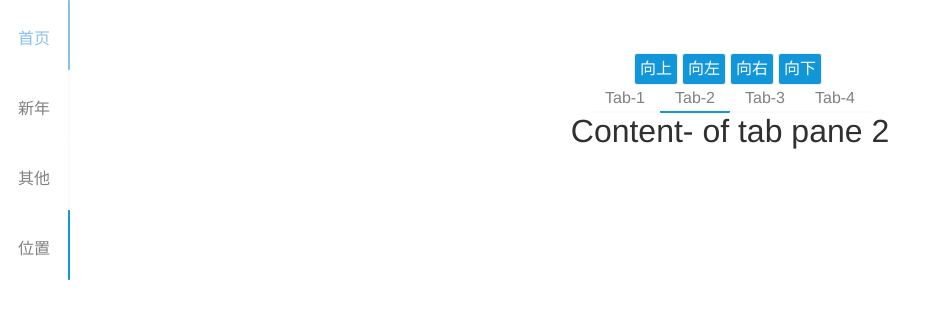
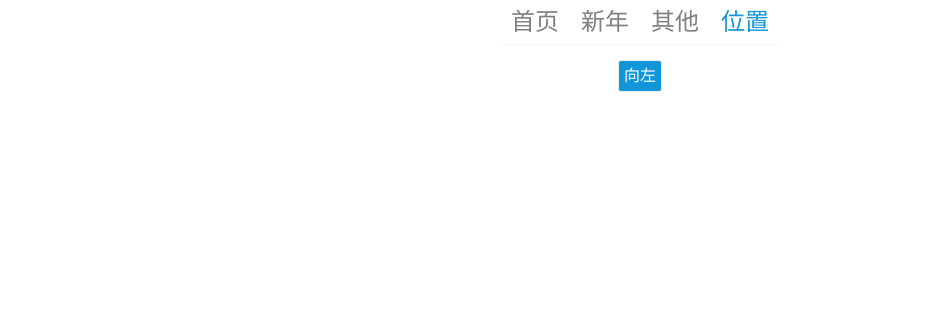
Before and after one commit to the-last/Tabs, a Vue app: page / in a window 1280 px wide. Both pictures are taken after a click on the tab "位置". Shown: the top 318 px of the page, without its empty margins (0-933 px from the left). Built offline with nearby package versions, Linux system fonts and the light colour scheme; a web font is replaced by a local one.

Commit message:
edit nav

```diff
--- a/src/App.js
+++ b/src/App.js
@@ -1,13 +1,84 @@
 import React, { Component } from 'react';
+import moment from 'moment';
 import './App.css';
-import ReactTabs from './components/ReactTabs'
+import './homevue.css';
+import 'antd/dist/antd.css';
+import './button.scss'
+import { Tabs, TabPane } from './Tabs';
 
 class App extends Component {
+  constructor(props) {
+    super(props)
+    this.state = {
+      timedown: {},
+      position: 'top'
+    }
+  }
+  callback = (v) => {
+    console.log(v)
+  }
+  componentDidMount() {
+    this.setState({
+      timedown: this.optionAnimation()
+    })
+    this.validator()
+  }
+  validator = () => {
+    setInterval(() => {
+      this.setState({
+        timedown: this.optionAnimation()
+      })
+    }, 1000)
+  }
+  optionAnimation = () => {
+    let mo  = moment( (new Date()).getTime() )
+    let day = mo.format('D')
+    let hour  = mo.format('HH')
+    let min = mo.format('mm')
+    let s   = mo.format('ss')
 
+    return {
+      day, hour, min, s
+    }
+  }
+  switchPosition = () => {
+    const {position} = this.state
+    if (position === 'top') {
+      this.setState({position: 'left'})
+    } else {
+      this.setState({position: 'top'})
+    }
+  }
   render() {
+    const { position, timedown } = this.state
+    const { hour, min, s } = timedown
     return (
       <div className="App">
-        <ReactTabs></ReactTabs>
+
+        <div>
+          <Tabs
+            style={{fontSize: '24px'}}
+            defaultActiveIndex={2}
+            onChange={this.callback}
+            position={position}
+          >
+            <TabPane tab="首页" order="1" >Content of Tab Pane 1</TabPane>
+            <TabPane tab="新年" order="2" >
+              <h3>Entry New Year ----</h3>
+              <span className="timedown small">What time is it ? </span>
+              <span className="timedown">{hour}</span>
+              <span className="timedown middle">:{min}</span>
+              <span className="timedown small">:{s}</span>
+            </TabPane>
+            <TabPane tab="其他" order="3" >Content of Tab Pane 3</TabPane>
+            <TabPane tab="位置" order="4" >
+              <button
+                onClick={this.switchPosition}
+                style={{fontSize: '16px'}}>{position === 'top' ? '向左': '向上'}
+              </button>
+            </TabPane>
+          </Tabs>
+        </div>
       </div>
     );
   }
--- a/src/Tabs/TabContent.js
+++ b/src/Tabs/TabContent.js
@@ -1,7 +1,17 @@
 import React, { Component } from 'react'
 import PropTypes from 'prop-types'
 import './style/tabs.scss'
-import { classesname } from './utils'
+
+function classnames (obj) {
+    let classStr= ''
+
+    Object.keys(obj).forEach((v) => {
+        if(obj[v]){
+            classStr += ` ${v}`
+        }
+    })
+    return classStr
+}
 
 export default class TabContent extends Component {
     static propTypes = {
@@ -34,7 +44,7 @@ export default class TabContent extends Component {
 
     render() {
         const { classPrefix } = this.props
-        const classes = classesname({
+        const classes = classnames({
             [`${classPrefix}-content`]: true
         })
 
--- a/src/Tabs/TabNav.js
+++ b/src/Tabs/TabNav.js
@@ -2,7 +2,16 @@
 import React, { Component } from 'react'
 import PropTypes from 'prop-types'
 import './style/tabs.scss'
-import { classesname } from './utils'
+function classnames(obj) {
+    let classStr = ''
+    Object.keys(obj).forEach(v => {
+        if (obj[v]) {
+            classStr += ` ${v}`
+        }
+    })
+
+    return classStr
+}
 
 export default class TabNav extends Component {
     static propTypes = {
@@ -23,14 +32,11 @@ export default class TabNav extends Component {
 
             const order = parseInt(child.props.order, 10)
 
-            let classes = classesname({
-                [`${classPrefix}-tab-${position}`]: true,
+            let classes = classnames({
+                [`${classPrefix}-tab-left`]: position === 'left',
                 [`${classPrefix}-tab`]: true,
-                [`${classPrefix}-active-${position}`]: activeIndex === order,
+                [`${classPrefix}-active`]: activeIndex === order,
                 [`${classPrefix}-disabled`]: child.props.disabled
-            })
-            let classtab = classesname({
-                [`${classPrefix}-bar-line-${position}`]: true
             })
 
             let events = {}
@@ -55,7 +61,6 @@ export default class TabNav extends Component {
                    {...ref}
                 >
                     {child.props.tab}
-                    <div className={classtab}></div>
                 </li>
             )
 
@@ -65,11 +70,11 @@ export default class TabNav extends Component {
     render() {
         const { classPrefix } = this.props
 
-        const rootClasses = classesname({
-            [`${classPrefix}-bar`]: true,
+        const rootClasses = classnames({
+            [`${classPrefix}-bar`]: true
         })
 
-        const classes = classesname({
+        const classes = classnames({
             [`${classPrefix}-nav`]: true
         })
 
@@ -78,10 +83,9 @@ export default class TabNav extends Component {
                 className={rootClasses}
                 role = "tablist"
             >
-                <div className={classes}>
+                <ul className={classes}>
                     {this.getTabs()}
-                </div>
-
+                </ul>
             </div>
         )
     }
--- a/src/Tabs/Tabs.js
+++ b/src/Tabs/Tabs.js
@@ -101,10 +101,10 @@ export default class Tabs extends Component {
 
         return (
             <div className={classes} {...this.props}>
-                <div className={`ui-tabs-nav-${position}`}>
+                <div className={position === 'left' ? 'ui-tabs-nav-left' : ''}>
                     {this.renderTabNav()}
                 </div>
-                <div className={`ui-tabs-content-${position}`}>
+                <div className={position === 'left' ? 'ui-tabs-content-left' : ''}>
                     {this.renderTabContent()}
                 </div>
             </div>
--- a/src/Tabs/style/tabs.scss
+++ b/src/Tabs/style/tabs.scss
@@ -11,10 +11,7 @@ ul,li,div {
 $contentColor: #303030;
 $activeColor: #1296DA;
 $bottomlineColor: #1296DA;
-$hoverColor: #87c1ea;
-
-
-
+$hoverColor: #87c1ea;;
 
 @mixin tab($color) {
     border-color: $color;
@@ -26,113 +23,31 @@ $hoverColor: #87c1ea;
     width: 70px;
     box-sizing: border-box;
     cursor: pointer;
-    transition: color .3s cubic-bezier(.645, .045, .355, 1);
 }
 
-@mixin tab-posi(){
-    display: block;
-    height: 70px;
-    line-height: 70px;
-    border: 0px;
-}
-
-@mixin nav-border($ps, $color){
-    @if $ps == 'top' {
-        border-bottom: 2px solid $color;
-    }
-    @if $ps == 'right' {
-        border-left: 2px solid $color;
-    }
-    @if $ps == 'left' {
-        border-right: 2px solid $color;
-    }
-    @if $ps == 'bottom' {
-        border-top: 2px solid $color;
-    }
-}
-
-@mixin tab-active($ps) {
-
-    @include nav-border($ps, $bottomlineColor);
-
-    &:hover {
-        color: $activeColor;
-        @include nav-border($ps, $activeColor);
-    }
-}
-
-.ui-tabs-nav {
+.ui-tabs-nav-left {
     display: block;
     overflow: hidden;
     clear: both;
+    float: left;
     white-space: normal;
     width: 180px;
     padding: 0px;
     margin: 0px;
-    &-top {
-        display: block;
-    }
-    &-left {
-        float: left;
-    }
-    &-right {
-        float: right;
-    }
-    &-bottom {
-        display: block;
-    }
 }
 
-.ui-tabs-content {
+.ui-tabs-content-left {
     display: block;
     margin: 0px;
     padding: 0px;
-
-    &-top {
-        display: block;
-    }
-    &-left {
-        margin-left: 180px;
-    }
-    &-right {
-        margin-right: 180px;
-    }
-    &-bottom {
-        display: block;
-    }
+    margin-left: 180px;
 }
 
 .tabs {
     &-bar {
         display: block;
-        position: relative;
         width: 100%;
-        overflow: hidden;
-    }
-
-    &-bar-line {
-        display: block;
-        position: absolute;
-        width: 2px;
-        height: 100%;
-
-        &-left {
-            right: 0px;
-            top: 0px;
-        }
-        &-top {
-            bottom: 0px;
-            left: 0px;
-        }
-        &-right {
-            left: 0px;
-            top: 0px;
-        }
-        &-bottom {
-            top: 0px;
-            left: 0px;
-        }
-
+        overflow: auto;
     }
 
     &-tab {
@@ -144,43 +59,17 @@ $hoverColor: #87c1ea;
         }
     }
     &-tab-left {
-        @include tab-posi();
-        border-bottom: 0px;
-        border-right: 2px solid rgba(250,250,250,1);
-        &:hover {
-            color: $hoverColor;
-            border-bottom: 0px;
-            border-right: 2px solid $hoverColor;
-        }
-    }
-    &-tab-right {
-        @include tab-posi();
-        border-bottom: 0px;
-        border-left: 2px solid rgba(250,250,250,1);
-        &:hover {
-            color: $hoverColor;
-            border-bottom: 0px;
-            border-left: 2px solid $hoverColor;
-        }
-    }
-    &-tab-top {
-        display: inline-block;
-    }
-    &-tab-bottom {
-        display: inline-block;
+        display: block;
     }
 
-    &-active-top {
-        @include tab-active('top')
-    }
-    &-active-left {
-        @include tab-active('left')
-    }
-    &-active-right {
-        @include tab-active('right')
-    }
-    &-active-bottom {
-        @include tab-active('bottom')
+    &-active {
+        @include tab($activeColor);
+        border-bottom: 2px solid rgba(250,250,250,1);
+        transition: 0s border-bottom-color 0.2s;
+        &:hover {
+            color: $activeColor;
+            border-bottom: 2px solid $activeColor;
+        }
     }
 
     &-disabled {
--- a/src/Tabs/utils.js
+++ /dev/null
@@ -1,13 +0,0 @@
-function classesname (obj) {
-    let classStr = ''
-    Object.keys(obj).forEach(v => {
-        if (obj[v]) {
-            classStr += ` ${v}`
-        }
-    })
-
-    return classStr
-}
-export {
-    classesname
-}
--- a/src/components/style/button.scss
+++ b/src/button.scss
@@ -6,7 +6,7 @@ $hoverColor: #87c1ea;
 button {
     display: inline-block;
     box-sizing: border-box;
-    margin: 0px 4px 0px 0px;
+    margin: 0px;
     padding: 3px 5px;
     height: 32px;
     line-height: 24px;
@@ -20,8 +20,4 @@ button {
         background-color: white;
         color: $borderColor;
     }
-    &:focus {
-        outline: 0px;
-        box-shadow: 0px 0px 0px 0px;
-    }
 }
--- a/src/components/DemoFour.js
+++ /dev/null
@@ -1,53 +0,0 @@
-import React, { Component } from 'react';
-import './style/homevue.css';
-import './style/button.scss';
-import { Tabs, TabPane } from './../Tabs';
-
-class DemoFour extends Component {
-  constructor(props) {
-    super(props)
-    this.state = {
-      position: 'top'
-    }
-  }
-  callback = (v) => {
-    console.log(v, '操作的历史记录')
-  }
-
-  switchPosition = (pos) => {
-    pos && this.setState({position: pos})
-  }
-
-  render() {
-    const { position } = this.state
-
-    return (
-      <div className="App">
-        <h3>
-          <button onClick={this.switchPosition.bind(this, 'top')} style={{fontSize: '16px'}}>{'向上'} </button>
-          <button onClick={this.switchPosition.bind(this, 'left')} style={{fontSize: '16px'}}>{'向左'} </button>
-          <button onClick={this.switchPosition.bind(this, 'right')} style={{fontSize: '16px'}}>{'向右'} </button>
-          <button onClick={this.switchPosition.bind(this, 'bottom')} style={{fontSize: '16px'}}>{'向下'} </button>
-        </h3>
-        <div>
-          <Tabs
-            defaultActiveIndex={2}
-            onChange={this.callback}
-            position={position}
-          >
-            <TabPane tab="Tab-1" order="1" >Content of Tab Pane 1</TabPane>
-            <TabPane tab="Tab-2" order="2" >
-              <span>Content- of tab pane 2</span>
-            </TabPane>
-            <TabPane tab="Tab-3" order="3" >Content of Tab Pane 3</TabPane>
-            <TabPane tab="Tab-4" order="4" >
-              <span style={{color: 'red'}}>Content- of tab pane 2</span>
-            </TabPane>
-          </Tabs>
-        </div>
-      </div>
-    );
-  }
-}
-
-export default DemoFour;
--- a/src/components/ReactTabs.js
+++ /dev/null
@@ -1,35 +0,0 @@
-import React, { Component } from 'react';
-import './style/homevue.css';
-import './style/button.scss';
-import { Tabs, TabPane } from './../Tabs';
-import DemoFour from './DemoFour'
-import DemoTwo from './DemoTwo'
-
-class ReactTabs extends Component {
-  render() {
-    return (
-      <div className="App">
-
-        <div>
-          <Tabs
-            defaultActiveIndex={2}
-            position={'left'}
-          >
-            <TabPane tab="首页" order="1" >Content of Tab Pane 1</TabPane>
-            <TabPane tab="新年" order="2" >
-              <DemoTwo></DemoTwo>
-            </TabPane>
-            <TabPane tab="其他" order="3" >Content of Tab Pane 3</TabPane>
-            <TabPane tab="位置" order="4" >
-              <div style={{width: '500px', margin: 'auto'}}>
-                <DemoFour></DemoFour>
-              </div>
-            </TabPane>
-          </Tabs>
-        </div>
-      </div>
-    );
-  }
-}
-
-export default ReactTabs;
```
Also changed, not shown: src/Tabs/TabPane.js (+15 -3 lines), src/components/DemoTwo.js (deleted, +0 -59 lines), src/homevue.css (renamed from src/components/style/homevue.css).
